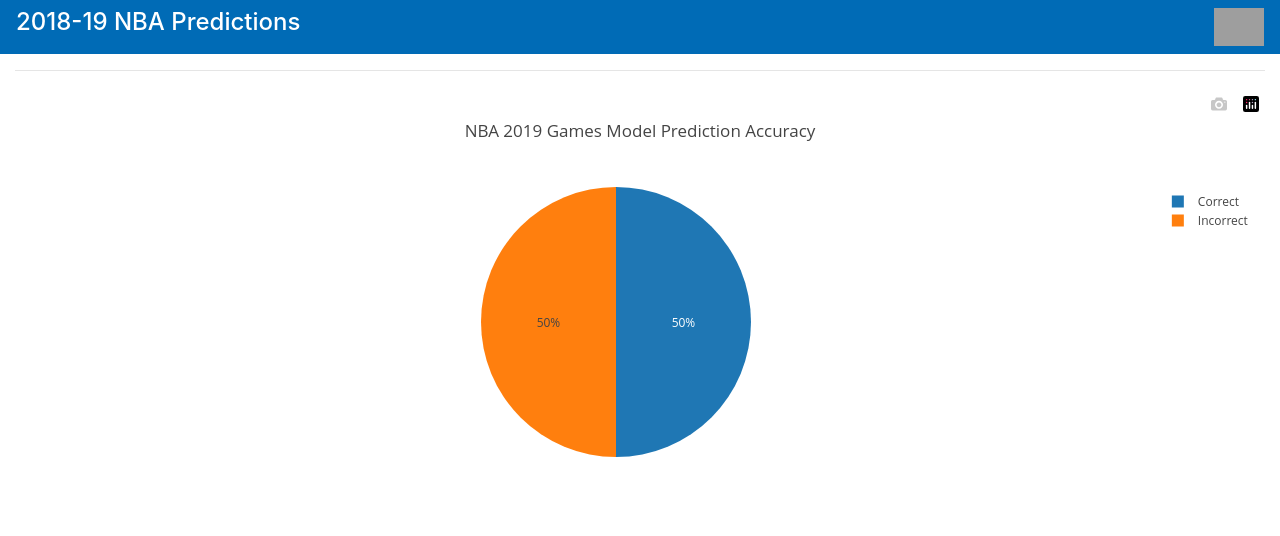
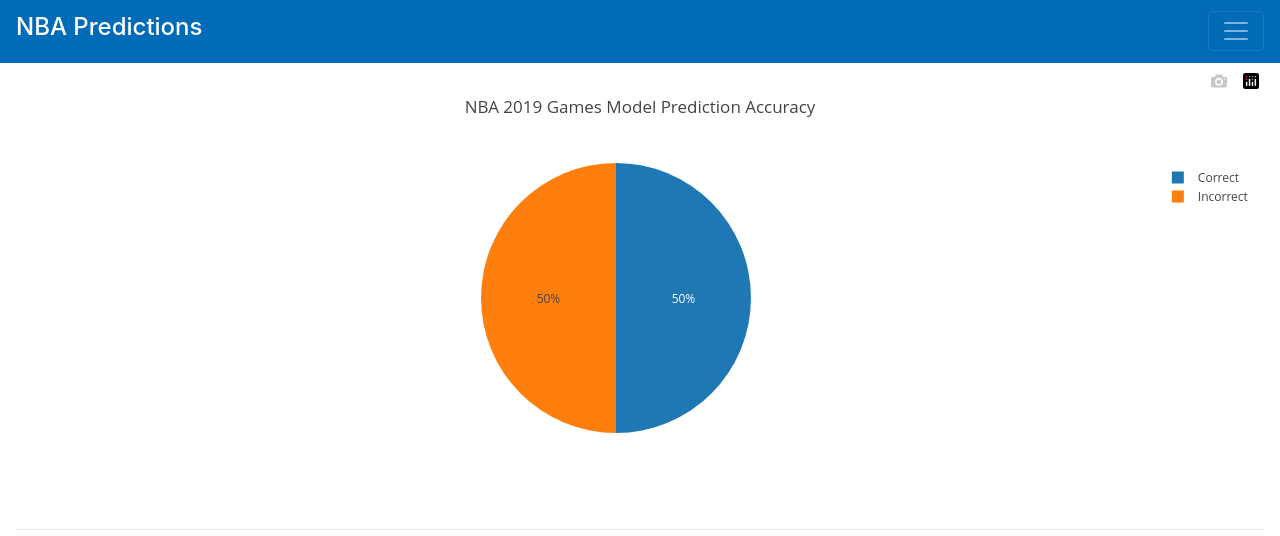
Before and after one commit to project3team5aus/NBA_predictions_official_deploy, a Flask app: template NBA_predictions/templates/model_accuracy.html in a window 1280 px wide. Shown: the top 536 px of the page. Run offline with Flask 2, Linux system fonts and the light colour scheme; the template is opened without the code that fills it, so the values that code supplies are empty; some libraries are stand-ins or nearby versions; grey boxes are pictures that could not be loaded.

Commit message:
MB finished navbar update to model accuracy page

```diff
--- a/NBA_predictions/templates/index.html
+++ b/NBA_predictions/templates/index.html
@@ -11,7 +11,6 @@
     <!-- zsubhani changed path below to ../static/css/ -->
     <link rel="stylesheet" type="text/css" href="../static/css/style.css">
     <script type="text/javascript" src="https://cdnjs.cloudflare.com/ajax/libs/jquery/3.1.1/jquery.min.js"></script>
-
     <!-- zsubhani added code below to bring in json from flask -->
     <script type="text/javascript">
         var data_hoops = JSON.parse('{{ today_json | tojson | safe}}');
--- a/NBA_predictions/templates/model_accuracy.html
+++ b/NBA_predictions/templates/model_accuracy.html
@@ -14,20 +14,47 @@
 </head>
 
 <body>
-    <nav class="navbar">
-        <h4 class="navbar-header text-left">2018-19 NBA Predictions</h4>
-        <!-- NBA logo from our github -->
-        <img class="navbar-logo" src="https://avatars0.githubusercontent.com/u/46196269?s=200&amp;v=4" alt="@project3team5aus">
+    <!-- removed 'navbar-expand-lg' from class so button is always present -->
+    <nav class="navbar sticky-top navbar-dark bg-light" style="background-color: #006BB6 !important">
+        <a class="navbar-brand" href="/"><h4>NBA Predictions</h4></a>
+        <button class="navbar-toggler" type="button" data-toggle="collapse" data-target="#navbarTogglerDemo02" aria-controls="navbarTogglerDemo02" aria-expanded="false" aria-label="Toggle navigation">
+            <span class="navbar-toggler-icon"></span>
+        </button>
+
+        <div class="collapse navbar-collapse" id="navbarTogglerDemo02">
+            <ul class="navbar-nav mr-auto mt-2 mt-lg-0">
+            <li class="nav-item">
+                <a class="nav-link" href="/">Today's Scheduled Games</a>
+            </li>
+            <li class="nav-item">
+                <a class="nav-link" href="/year_predictions">Full 2018-19 Season</a>
+            </li>
+            <li class="nav-item active">
+                <a class="nav-link" href="/model_accuracy">Predictions Accuracy <span class="sr-only">(current)</span></a>
+            </li>
+            <!-- an example of a disabled link -->
+            <!-- <li class="nav-item">
+                <a class="nav-link disabled" href="#" tabindex="-1" aria-disabled="true">Disabled</a>
+            </li> -->
+            </ul>
+            <!-- example of a search bar in the nav -->
+            <!-- <form class="form-inline my-2 my-lg-0">
+            <input class="form-control mr-sm-2" type="search" placeholder="Search">
+            <button class="btn btn-outline-success my-2 my-sm-0" type="submit">Search</button>
+            </form> -->
+        </div>
     </nav>
 
     <!-- container for top of page -->
     <div class="container-fluid">
-        <hr>
+        <!-- MB moved the line break to below the chart-->
+        <!-- <hr> -->
         <div class="row">
           <div class="col-md-12">
             <div id="nba-pie"></div>
           </div>
         </div>
+        <hr>
     </div>
     <!-- closes content container -->
 
```
